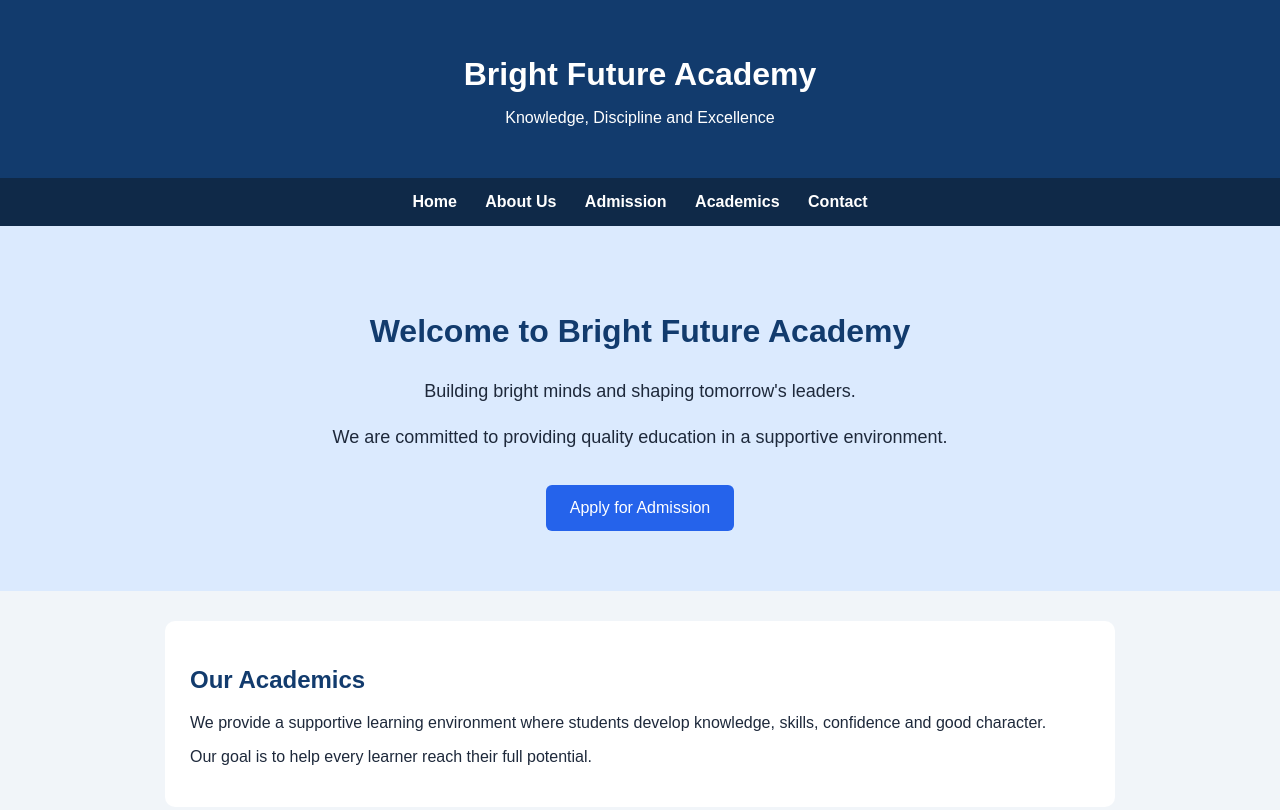
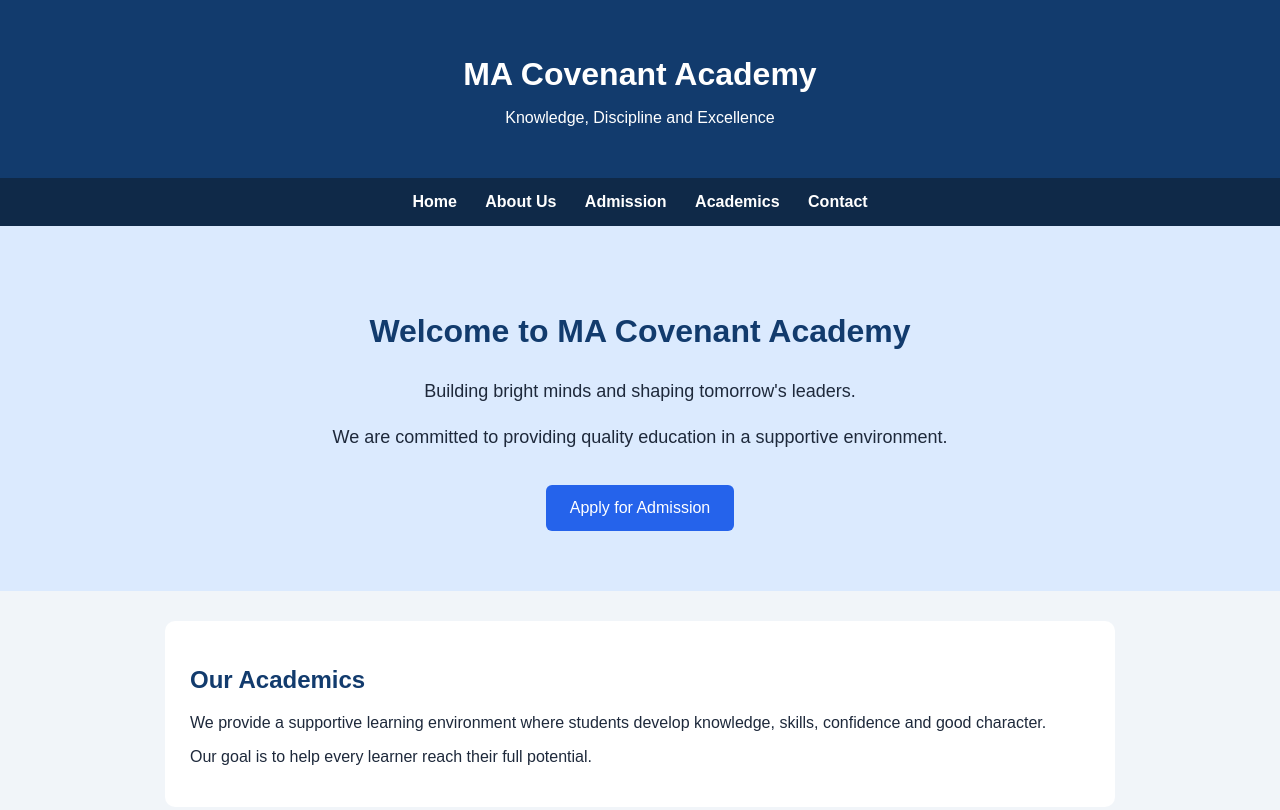
Before and after one commit to maudamemmanuel7-lgtm/App, a plain HTML site: page templates/index.html in a window 1280 px wide. Shown: the top 810 px of the page. Drawn offline with Linux system fonts and the light colour scheme.

Commit message:
Update index.html

```diff
--- a/templates/index.html
+++ b/templates/index.html
@@ -2,7 +2,7 @@
 <head>
     <meta charset="UTF-8">
     <meta name="viewport" content="width=device-width, initial-scale=1.0">
-    <title>Bright Future Academy</title><style>
+    <title>MA Covenant Academy</title><style>
     body {
         margin: 0;
         font-family: Arial, sans-serif;
@@ -105,7 +105,7 @@
 </style>
 
 </head><body><header>
-    <h1>Bright Future Academy</h1>
+    <h1>MA Covenant Academy</h1>
     <p>Knowledge, Discipline and Excellence</p>
 </header>
 
@@ -118,7 +118,7 @@
 </nav>
 
 <section class="hero">
-    <h2>Welcome to Bright Future Academy</h2>
+    <h2>Welcome to MA Covenant Academy</h2>
     <p>Building bright minds and shaping tomorrow's leaders.</p>
     <p>We are committed to providing quality education in a supportive environment.</p>
     <a href="register.html" class="button">Apply for Admission</a>
@@ -148,7 +148,7 @@
 </section>
 
 <footer>
-    <p>&copy; 2026 Bright Future Academy. All rights reserved.</p>
+    <p>&copy; 2026 MA Covenant Academy. All rights reserved.</p>
 </footer>
 
 </body>
```
